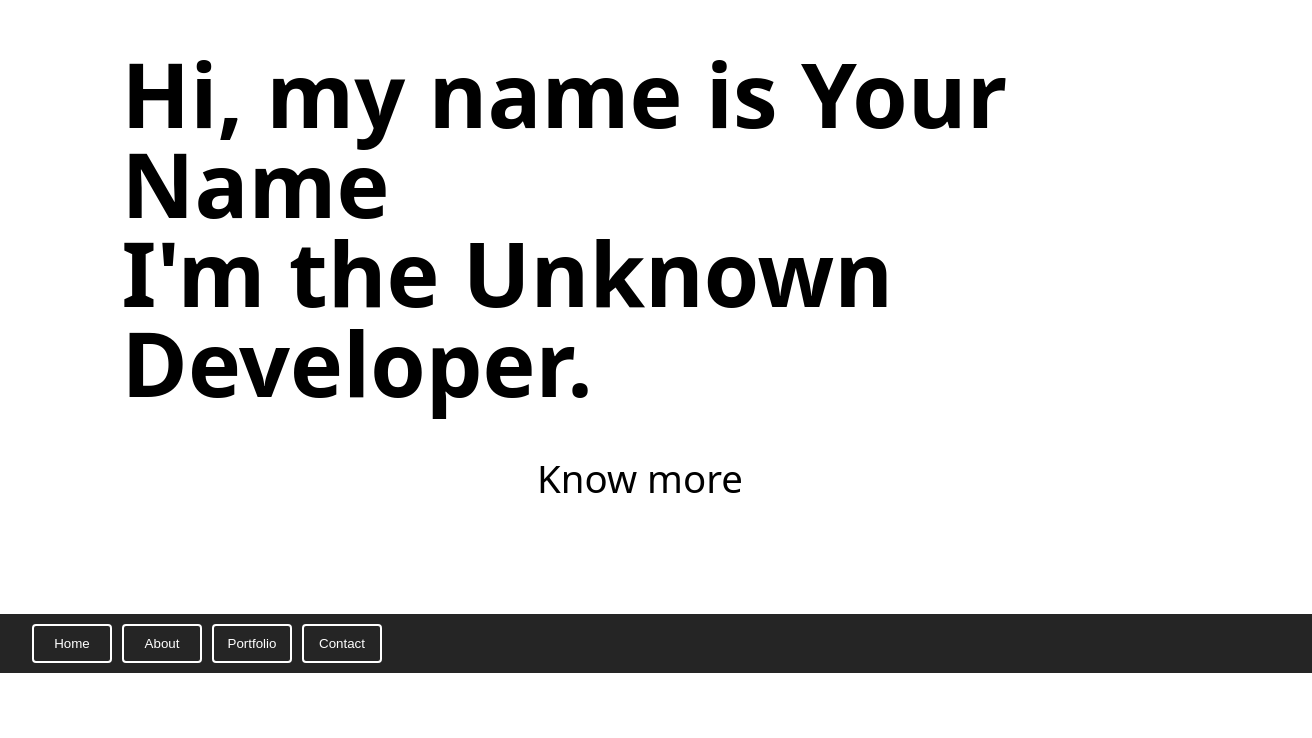
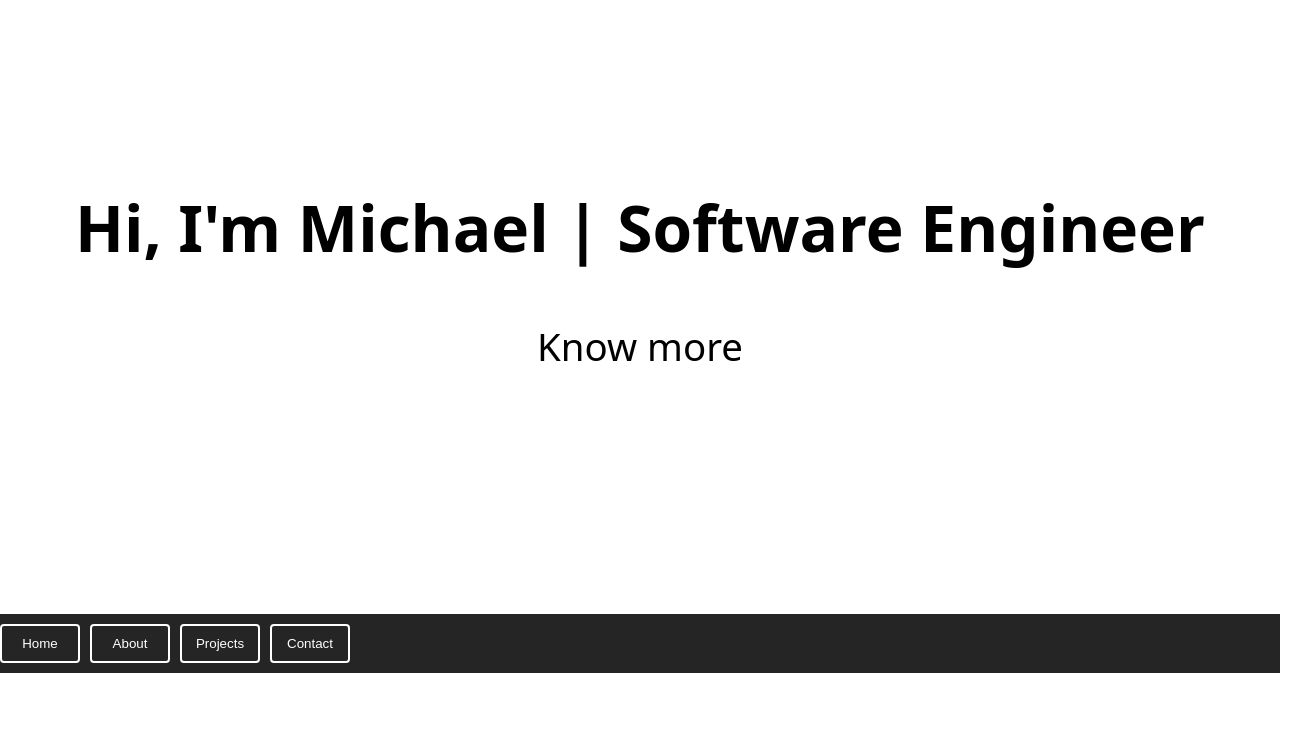
Before and after one commit to MichaelVanhoutte1/Portfolio, a Next.js app: page / in a window 1280 px wide. Shown: the part 186-924 px from the top of the page, 1312 px wide, since content can reach past the window. Built offline with nearby package versions, Linux system fonts and the light colour scheme.

Commit message:
added hero page component

```diff
--- a/components/about/index.tsx
+++ b/components/about/index.tsx
@@ -4,10 +4,12 @@ import Title from "../user-interface/title";
 import Image from "../user-interface/image";
 import { ContentDiv, MainDiv, ButtonDiv, AboutDiv } from "./styles";
 import Paragraph from "../user-interface/paragraph";
+import { Element } from "react-scroll";
 
 const AboutComponent = () => {
     return (
         <>
+            <Element name="about">
                 <MainDiv>
                     <Title content="My Skills" />
                     <AboutDiv>
@@ -44,6 +46,7 @@ const AboutComponent = () => {
                         </ContentDiv>
                     </AboutDiv>
                 </MainDiv>
+            </Element>
         </>
     );
 };
--- a/components/contact/index.tsx
+++ b/components/contact/index.tsx
@@ -1,3 +1,4 @@
+import { Element } from "react-scroll";
 import Button from "../user-interface/button";
 import EnveloppeAnimation from "../user-interface/enveloppe-animation";
 import Title from "../user-interface/title";
@@ -5,12 +6,14 @@ import { ContactDiv } from "./styles";
 
 const ContactComponent = () => {
     return (
-        <ContactDiv>
-            <Title content="Let's have a chat" />
-            <EnveloppeAnimation/>
-            <Title isEmailTitle content="contact@mvanhoutte.com" />
-            <Button isProjectButton content="Get in touch" />
-        </ContactDiv>
+        <Element name="contact">
+            <ContactDiv>
+                <Title content="Let's have a chat" />
+                <EnveloppeAnimation />
+                <Title isEmailTitle content="contact@mvanhoutte.com" />
+                <Button isProjectButton content="Get in touch" />
+            </ContactDiv>
+        </Element>
     );
 };
 
--- a/components/hero/index.styled.ts
+++ b/components/hero/index.styled.ts
@@ -1,21 +1,17 @@
 import styled from "styled-components";
+import { breakpoints } from "../../styles/variables.styled";
 export const HeroSection = styled.section`
     height: 100vh;
     display: flex;
     flex-direction: column;
     align-items: center;
     justify-content: center;
-    border-bottom: 0px;
-    background: $white-color;
+    background: white;
     font-weight: 400;
-    color: $dark-blue-text;
-    padding: 0rem 5.6rem;
-    margin-bottom: 0;
-    top: 0;
-    left: 0;
-    bottom: 0;
-    right: 0;
-    z-index: -1;
+    color: black;
+    @media (max-width: 1125px) {
+        align-items: flex-start;
+    }
 
     // If you want to set a background image on the hero section, uncomment these with yout custom image
 
@@ -23,43 +19,34 @@ export const HeroSection = styled.section`
     background-position: center;
     background-size: cover; */
 
-    @include respond(phone) {
-        padding: 0rem $default-font-size;
-    }
-
     .hero-title {
-        font-size: 5.6rem;
+        font-size: 2.8rem;
         font-weight: 700;
         margin-bottom: 3.2rem;
         text-align: left;
-
-        @include respond(tab-land) {
-            font-size: 4rem;
-        }
-        @include respond(tab-port) {
-            font-size: 3.6rem;
-            text-align: center;
-        }
-        @include respond(phone) {
+        @media (min-width: ${breakpoints.sm}) {
             font-size: 3.5rem;
             line-height: 1.5;
         }
-        @include respond(phone-xs) {
-            font-size: 2.8rem;
+        @media (min-width: ${breakpoints.md}) {
+            font-size: 3.6rem;
+        }
+        @media (min-width: ${breakpoints.lg}) {
+            font-size: 4rem;
+        }
+        @media (min-width: ${breakpoints.xl}) {
+            font-size: 5.6rem;
         }
     }
 
     .hero-cta {
         display: flex;
-
-        @include respond(tab-port) {
+        @media (min-width: ${breakpoints.md}) {
             justify-content: center;
         }
-
         & a {
             font-size: 2.4rem;
-
-            @include respond(phone) {
+            @media (max-width: ${breakpoints.sm}) {
                 font-size: 2rem;
             }
         }
--- a/components/hero/index.tsx
+++ b/components/hero/index.tsx
@@ -27,10 +27,7 @@ const Header = () => {
                     delay={500}
                 >
                     <h1 className="hero-title">
-                        {"Hi, my name is"}{" "}
-                        <span className="text-color-main">{ "Your Name"}</span>
-                        <br />
-                        { "I'm the Unknown Developer."}
+                        {"Hi, I'm Michael | Software Engineer"}
                     </h1>
                 </Fade>
                 <Fade
@@ -40,7 +37,7 @@ const Header = () => {
                 >
                     <p className="hero-cta">
                         <span className="cta-btn cta-btn--hero">
-                            <Link to="about" smooth duration={1000}>
+                            <Link to="about" offset={-59} smooth duration={1000}>
                                 { "Know more"}
                             </Link>
                         </span>
--- a/components/navbar/index.tsx
+++ b/components/navbar/index.tsx
@@ -1,5 +1,6 @@
 import Link from "next/link";
 import { Button, NavbarDiv } from "./styles";
+import { Link as ScrollLink } from "react-scroll";
 
 const NavbarComponent = () => {
     return (
@@ -17,12 +18,16 @@ const NavbarComponent = () => {
                 </Link>
                 <Link href="/">
                     <Button>
-                        <a>Portfolio</a>
+                        <ScrollLink to="projects" smooth duration={1000}>
+                            Projects
+                        </ScrollLink>
                     </Button>
                 </Link>
                 <Link href="/">
                     <Button>
-                        <a>Contact</a>
+                        <ScrollLink to="contact" smooth duration={1000}>
+                            Contact
+                        </ScrollLink>
                     </Button>
                 </Link>
             </NavbarDiv>
--- a/components/navbar/styles.ts
+++ b/components/navbar/styles.ts
@@ -3,7 +3,6 @@ import styled from 'styled-components';
 export const NavbarDiv = styled.div`
     display: flex;
     background-color: #252525;
-    padding-left: 2rem;
     position: relative;
     width: 100%;
     top: 100vh;
--- a/components/projects/index.tsx
+++ b/components/projects/index.tsx
@@ -2,20 +2,21 @@ import BoxLabels from "../user-interface/box-labels";
 import Button from "../user-interface/button";
 import Title from "../user-interface/title";
 import Project from "../user-interface/project";
-import {
-    MainDiv,
-} from "./styles";
+import { MainDiv } from "./styles";
+import { Element } from "react-scroll";
 
 interface Props {}
 
 const ProjectsComponent = (props: Props) => {
     return (
         <>
-            <MainDiv>
-            <Title content='Projects' />
-                <Project/>
-                <Project/>
-            </MainDiv>
+            <Element name="projects">
+                <MainDiv>
+                    <Title content="Projects" />
+                    <Project />
+                    <Project />
+                </MainDiv>
+            </Element>
         </>
     );
 };
--- a/styles/app.scss
+++ b/styles/app.scss
@@ -4,7 +4,6 @@ body {
 
 main {
     padding: 0 2rem;
-
 }
 
 /* ENVELOPPE HEART ANIMATION */
```
Lines whose indentation alone changed are shown as unchanged.
